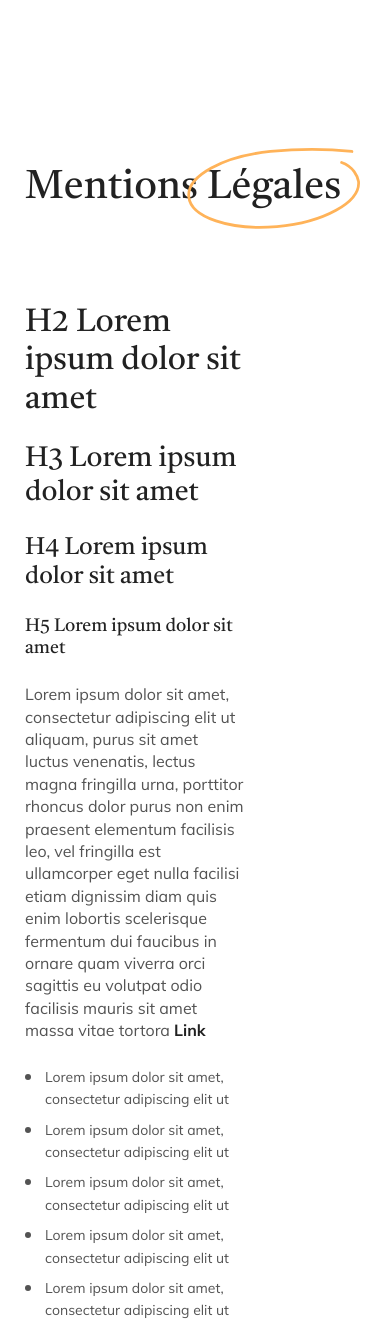
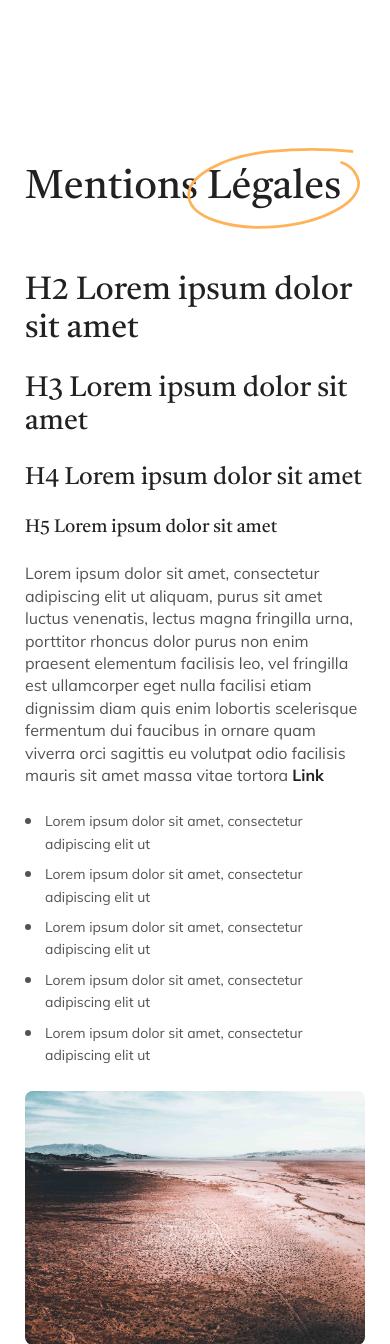
Before and after one commit to leonardchalvet/UpperDigit, a PHP site: page /Front/cgu.php in a window 390 px wide. Shown: the top 1344 px of the page. Run offline with PHP 8.4, Linux system fonts and the light colour scheme.

Commit message:
Add - Front - CGU - Responsive Mobile / Tablet

```diff
--- a/Front/style/scss/cgu.scss
+++ b/Front/style/scss/cgu.scss
@@ -152,8 +152,42 @@
 	}
 }
 
+@media screen and (min-width: $breakPoint_mobile) and (max-width: $breakPoint_tablet) and (orientation: portrait){
+	.section-cgu{
+		.content{
+			margin-right: 0px;
+			width: 100%;
+			flex: initial;
+		}
+		aside{
+			width: 100%;
+			position: initial;
+			.container-el{
+				display: flex;
+				flex-wrap: wrap;
+				.el{
+					width: 50%;
+				}
+			}
+		}
+	}
+}
+@media screen and (max-width: $breakPoint_mobile){
+	.section-cgu{
+		.container-cgu{
+			margin-top: 40px;
+		}
+		.content{
+			width: 100%;
+			margin-right: 0px;
+		}
 
-
+		aside{
+			width: 100%;
+			position: initial;
+		}
+	}
+}
 /*===================================
 =            END PAGE CGU           =
 ===================================*/
```
Also changed, not shown: Front/style/css/cgu.css.
